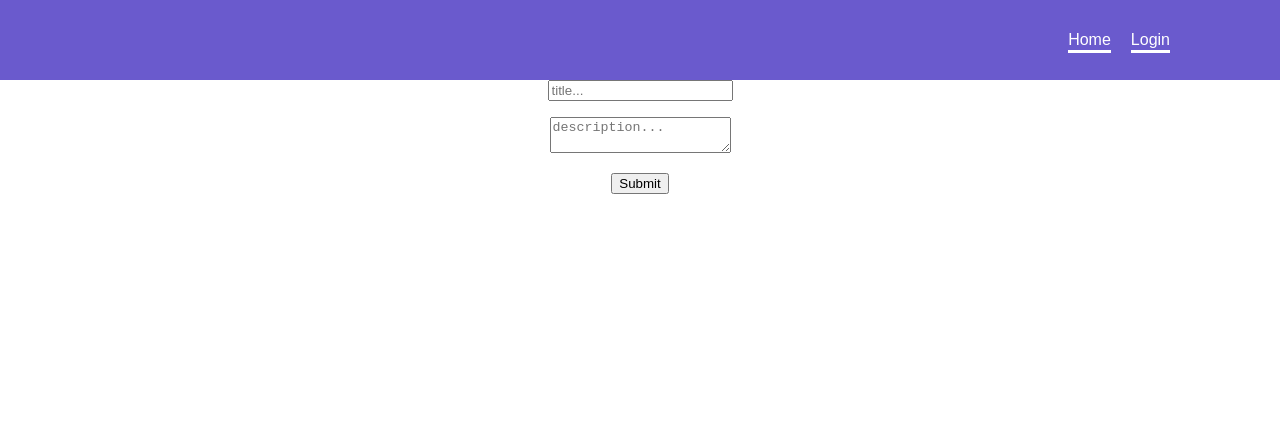
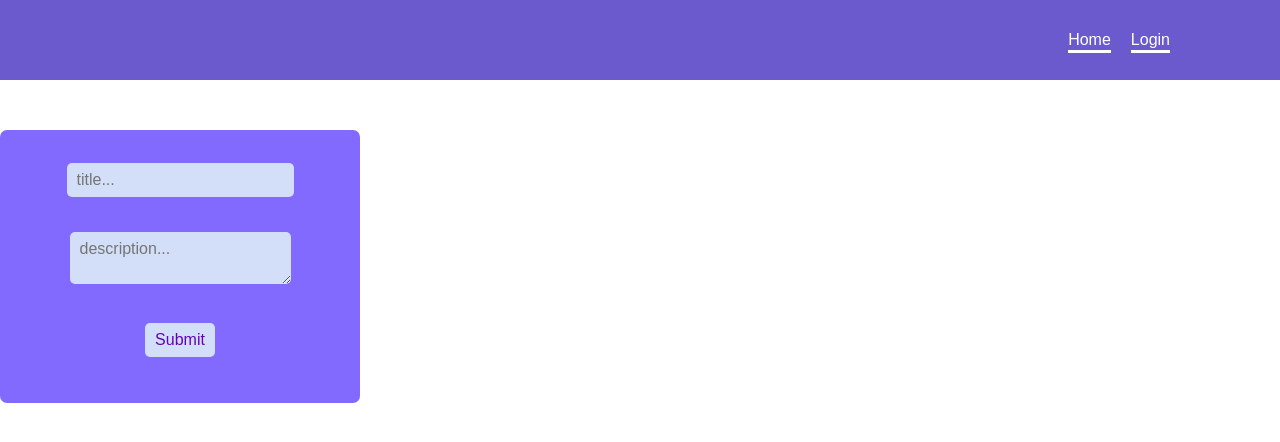
Before and after one commit to xmbalza/social-app, a React (Create React App) app: page /createpost in a window 1280 px wide. Shown: the top 442 px of the page. Built offline with nearby package versions, Linux system fonts and the light colour scheme; no server answers.

Commit message:
add CSS to createForm component. add redirect to home page after post submit.

```diff
--- a/src/App.css
+++ b/src/App.css
@@ -47,3 +47,40 @@
   font-size: 15px;
   border-radius: 50%;
 }
+
+input, textarea {
+  font-family: 'Nunito', sans-serif;
+}
+
+.create-post {
+  width: 100%;
+  height: auto;
+  display: flex;
+  justify-content: center;
+}
+
+form {
+  margin-top: 50px;
+  padding: 30px 20px;
+  width: 320px;
+  border-radius: 7px;
+  background-color: white;
+  backdrop-filter: blur(5px);
+  background-color: rgba(43, 0, 255, 0.588);
+  overflow: hidden;
+}
+
+input, textarea {
+  padding: 8px 10px;
+  margin: 3px 8px 16px 8px;
+  background-color: rgba(222, 239, 248, 0.877);
+  border: 0px transparent;
+  border-radius: 5px;
+  color: rgb(97, 4, 184);
+  font-size: 16px;
+  z-index: 1;
+}
+
+.submitForm:hover {
+  cursor: pointer;
+}
--- a/src/pages/create-post/create-form.tsx
+++ b/src/pages/create-post/create-form.tsx
@@ -4,6 +4,7 @@
 import { addDoc, collection} from 'firebase/firestore';
 import { auth, db } from '../../config/firebase';
 import { useAuthState } from 'react-firebase-hooks/auth';
+import { useNavigate } from 'react-router-dom'
 
 interface CreateFormData {
     title: string;
@@ -13,7 +14,7 @@
 //defines schema for yup validation
 const CreateForm = () => {
     const [user] = useAuthState(auth);
-
+    const navigate = useNavigate();
 
     const schema = yup.object().shape({
         title: yup.string().required('You must add a title.'),
@@ -32,7 +33,9 @@
             ...data,
             username: user?.displayName,
             userId: user?.uid,
-        })
+        });
+
+        navigate('/');
     }
 
     return (
@@ -41,7 +44,7 @@
             <p style={{color: 'red'}}> {errors.title?.message}</p>
             <textarea placeholder='description...' {...register('description')}/>
             <p style={{color: 'red'}}> {errors.description?.message}</p>
-            <input type='submit' />
+            <input type='submit' className='submitForm' />
         </form>
     );
 }
```
